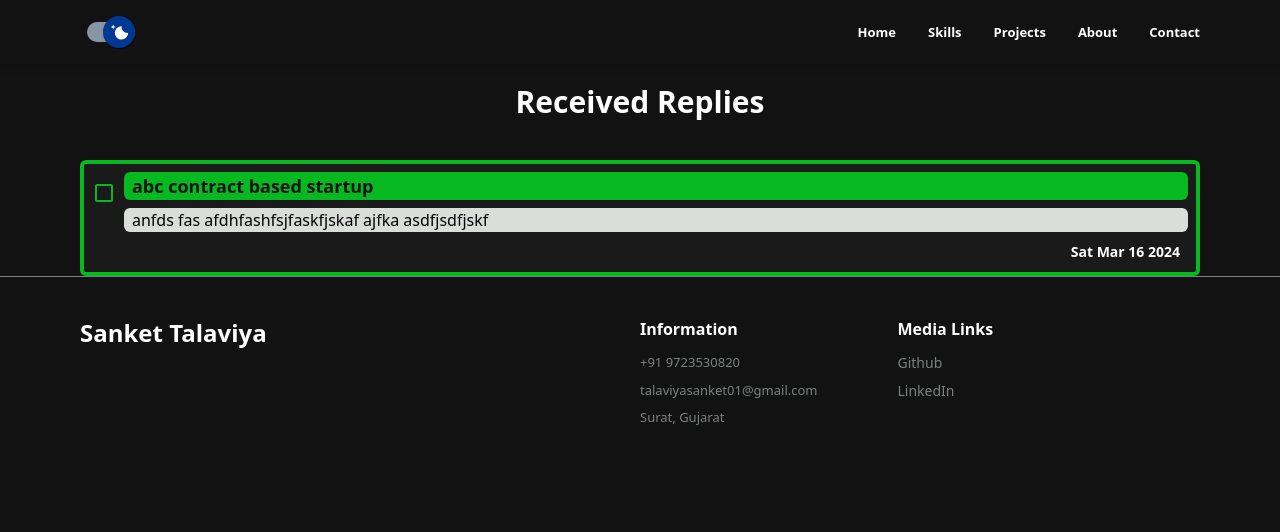
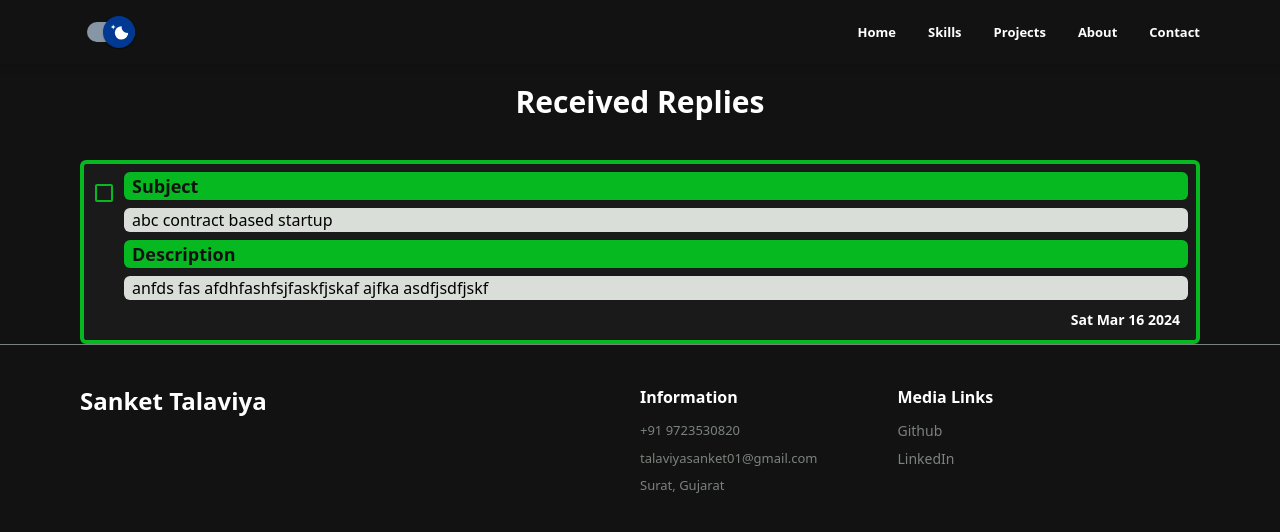
Before and after one commit to Sanket4450/Portfolio, a React (Vite) app: page /admin/replies in a window 1280 px wide. Shown: the top 532 px of the page. Built offline with nearby package versions, Linux system fonts and the light colour scheme; no server answers.

Commit message:
message route navigation done

```diff
--- a/src/App.jsx
+++ b/src/App.jsx
@@ -2,7 +2,7 @@ import { BrowserRouter as Router, Routes, Route } from 'react-router-dom'
 import { Header } from './components/header'
 import { Footer } from './components/footer'
 import { Home, Skills, Projects, About, Contact, Submit, NotFound } from './pages/User'
-import { VerifySecret, VerifyOtp, Dashboard, Messages, Replies } from './pages/Admin'
+import { VerifySecret, VerifyOtp, Dashboard, Messages, Message, Replies } from './pages/Admin'
 
 function App() {
   return (
@@ -21,7 +21,10 @@ function App() {
         <Route path="/admin">
           <Route index element={<Dashboard />} />
           <Route path="verify-otp" element={<VerifyOtp />} />
-          <Route path="messages" element={<Messages />} />
+          <Route path="messages">
+            <Route index element={<Messages />} />
+            <Route path=":messageId" element={<Message />} />
+          </Route>
           <Route path="replies" element={<Replies />} />
         </Route>
         <Route path="*" element={<NotFound />} />
--- a/src/components/messages/AllMessages.jsx
+++ b/src/components/messages/AllMessages.jsx
@@ -25,7 +25,7 @@ export const AllMessages = () => {
   }
 
   return (
-    <div>
+    <section>
       <h1 className=" text-xl phone:text-3xl text-center font-bold text-primary mt-5">Received Messages</h1>
       {screenWidth >= 640 ? (
         <MessageOptions selectedMessages={selectedMessages} />
@@ -71,6 +71,6 @@ export const AllMessages = () => {
           screenWidth={screenWidth}
         />
       </div>
-    </div>
+    </section>
   )
 }
--- /dev/null
+++ b/src/components/messages/FullMessage.jsx
@@ -0,0 +1,5 @@
+import React from 'react'
+
+export const FullMessage = ({ id }) => {
+  return <section>FullMessage</section>
+}
--- a/src/components/messages/SingleMessage.jsx
+++ b/src/components/messages/SingleMessage.jsx
@@ -1,3 +1,5 @@
+import { useEffect } from 'react'
+import { useNavigate } from 'react-router-dom'
 import { Checkbox } from '@mui/material'
 
 export const SingleMessage = ({
@@ -12,6 +14,8 @@ export const SingleMessage = ({
   handleSelection,
   screenWidth,
 }) => {
+  const navigate = useNavigate()
+
   if (screenWidth >= 640) {
     return (
       <div
@@ -19,6 +23,7 @@ export const SingleMessage = ({
         className={` bg-gray-weak-extra flex items-center h-10 text-primary border-b-4 border-text-theme-primary hover:cursor-pointer ${
           isRead ? 'font-light' : 'font-semibold'
         }`}
+        onClick={() => navigate(messageId)}
       >
         <div className=" w-[4%] lg:w-[3%] flex justify-center">
           <Checkbox
--- a/src/components/messages/index.js
+++ b/src/components/messages/index.js
@@ -1 +1,2 @@
 export { AllMessages } from './AllMessages'
+export { FullMessage } from './FullMessage'
--- a/src/components/replies/SingleReply.jsx
+++ b/src/components/replies/SingleReply.jsx
@@ -20,8 +20,14 @@ export const SingleReply = ({ replyId, subject, description, isRead, sentAt, isS
         />
       </div>
       <div className=" space-y-2" style={{ width: 'calc(100% - 48px)' }}>
-        <p className=" bg-text-theme-primary text-bg-primary text-lg font-semibold rounded-md px-2">{subject}</p>
-        <p className=" bg-greenGray text-black rounded-md px-2">{description}</p>
+        <div className=" space-y-2">
+          <p className=" bg-text-theme-primary text-bg-primary text-lg font-semibold rounded-md px-2">Subject</p>
+          <p className=" bg-greenGray text-black rounded-md px-2">{subject}</p>
+        </div>
+        <div className=" space-y-2">
+          <p className=" bg-text-theme-primary text-bg-primary text-lg font-semibold rounded-md px-2">Description</p>
+          <p className=" bg-greenGray text-black rounded-md px-2">{description}</p>
+        </div>
         <p className=" flex justify-end text-sm font-semibold rounded-sm px-2 py-0.5">{sentAt.toDateString()}</p>
       </div>
     </div>
--- /dev/null
+++ b/src/pages/Admin/Message.jsx
@@ -0,0 +1,18 @@
+import { useEffect } from 'react'
+import { useParams } from 'react-router-dom'
+import { FullMessage } from '../../components/messages'
+
+export const Message = () => {
+  const { messageId } = useParams()
+  console.log(messageId)
+
+  useEffect(() => {
+    document.title = `Received Message ID - ${messageId} - Admin Dashboard | Portfolio`
+  }, [])
+
+  return (
+    <div className=" bg-primary max-sm:px-5 sm:px-[5vw] lg:px-[80px]">
+      <FullMessage id={messageId} />
+    </div>
+  )
+}
--- a/src/pages/Admin/index.js
+++ b/src/pages/Admin/index.js
@@ -2,4 +2,5 @@ export { VerifySecret } from './VerifySecret'
 export { VerifyOtp } from './VerifyOtp'
 export { Dashboard } from './Dashboard'
 export { Messages } from './Messages'
+export { Message } from './Message'
 export { Replies } from './Replies'
```
